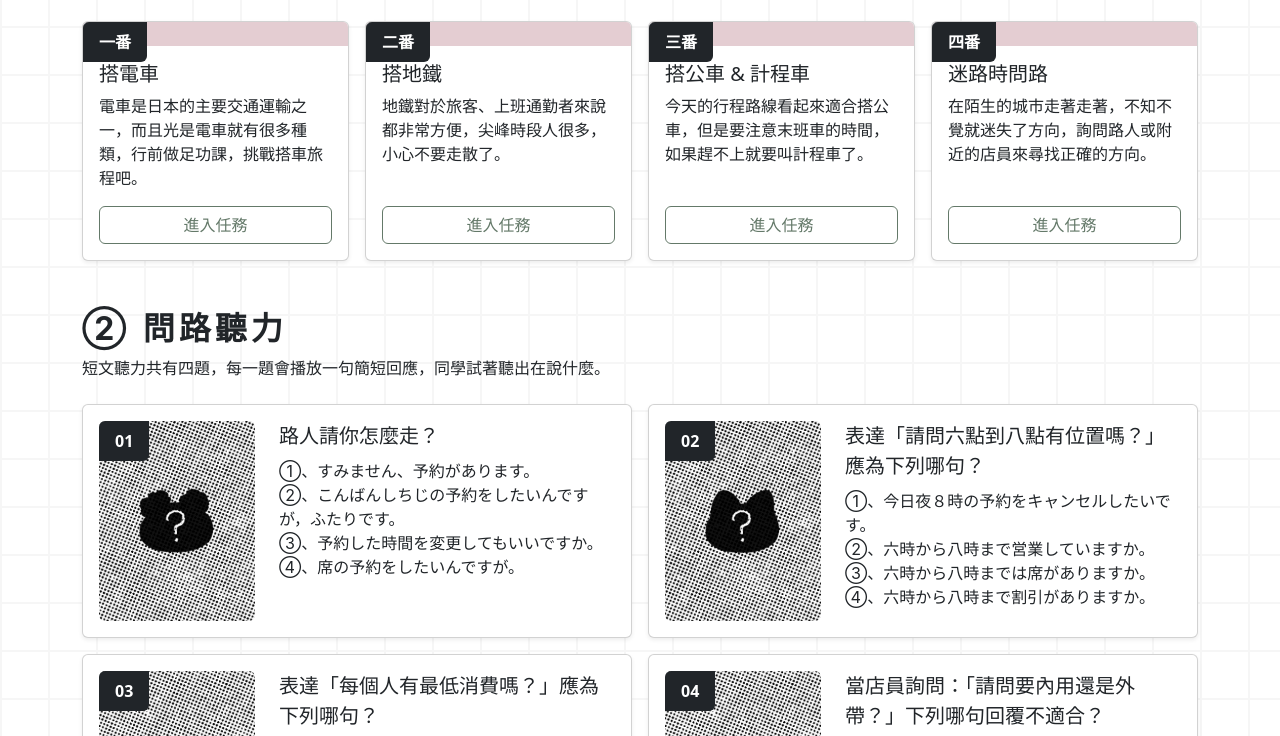
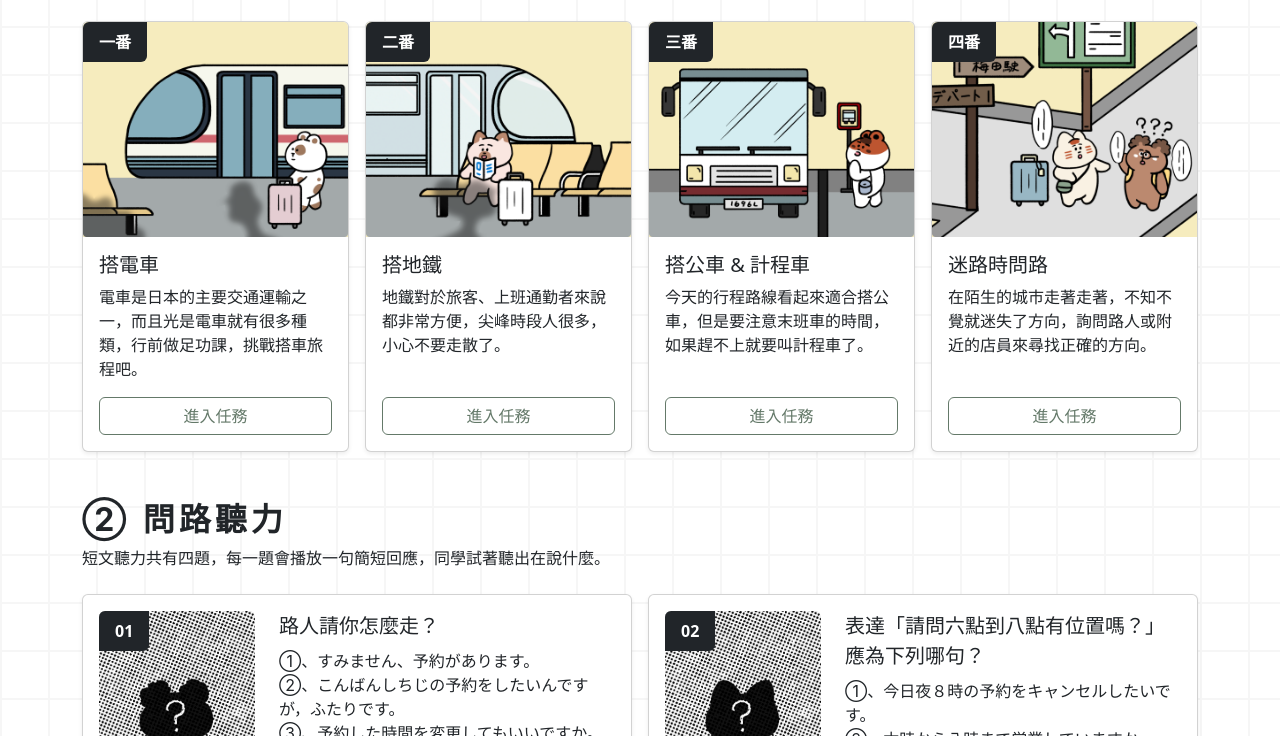
Before and after one commit to icephy/project0522, a website: page koutsuu.html in a window 1280 px wide. Shown: the part 646-1382 px from the top of the page. Drawn offline with nearby package versions, Linux system fonts and the light colour scheme.

Commit message:
更新交通任務卡封面圖片

```diff
--- a/css/helpers/_variables.scss
+++ b/css/helpers/_variables.scss
@@ -51,6 +51,7 @@ $flora:   #E0E4E1 !default;  // *custom
 $moore:   #EAEDE7 !default;  // *custom
 $palepink: #E4CDD2 !default; // *custom
 $strong:  #3781dc !default;  // *custom
+$goose:  #f6ecbe !default;  // *custom
 
 // scss-docs-end color-variables
 
@@ -75,6 +76,7 @@ $colors: (
   "moore":      $moore, // *custom light-bg
   "palepink":   $palepink, //*custom
   "strong":     $strong, // *custom strong
+  "goose":     $goose, // *custom goose
 ) !default;
 // scss-docs-end colors-map
 
@@ -338,6 +340,7 @@ $theme-colors: (
   "gull":       $gull,  // *custom primary
   "flora":      $flora, // *custom secondary
   "palepink":   $palepink, // *custom
+  "goose":      $goose, // *custom
 ) !default;
 // scss-docs-end theme-colors-map
 
--- a/koutsuu.html
+++ b/koutsuu.html
@@ -131,7 +131,7 @@
             <div class="col-6 col-md-6 col-lg-3">
               <div class="card h-100 shadow-sm">
                 <p class="position-absolute top-0 px-md-3 py-md-2 bg-dark fs-6 fw-bold text-white px-3 py-1 rounded-topLeft-bottomRight">一番</p>
-                <img src="img/japanese_food_card_001.png" class="card-img-top img-fluid bg-palepink d-block" alt="旅客">
+                <img src="img/koutsuu_card_001.png" class="card-img-top img-fluid bg-goose d-block" alt="旅客">
                 <div class="card-body d-flex flex-column">
                   <h5 class="card-title">搭電車</h5>
                   <p class="card-text">電車是日本的主要交通運輸之一，而且光是電車就有很多種類，行前做足功課，挑戰搭車旅程吧。
@@ -945,7 +945,7 @@
             <div class="col-6 col-md-6 col-lg-3">
               <div class="card h-100 shadow-sm">
                 <p class="position-absolute top-0 px-md-3 py-md-2 bg-dark fs-6 fw-bold text-white px-3 py-1 rounded-topLeft-bottomRight">二番</p>
-                <img src="img/japanese_food_card_002.png" class="card-img-top img-fluid bg-palepink d-block" alt="旅客">
+                <img src="img/koutsuu_card_002.png" class="card-img-top img-fluid bg-goose d-block" alt="旅客">
                 <div class="card-body d-flex flex-column">
                   <h5 class="card-title">搭地鐵</h5>
                   <p class="card-text">地鐵對於旅客、上班通勤者來說都非常方便，尖峰時段人很多，小心不要走散了。
@@ -1668,7 +1668,7 @@
             <div class="col-6 col-md-6 col-lg-3">
               <div class="card h-100 shadow-sm">
                 <p class="position-absolute top-0 px-md-3 py-md-2 bg-dark fs-6 fw-bold text-white px-3 py-1 rounded-topLeft-bottomRight">三番</p>
-                <img src="img/japanese_food_card_003.png" class="card-img-top img-fluid bg-palepink d-block" alt="旅客">
+                <img src="img/koutsuu_card_003.png" class="card-img-top img-fluid bg-goose d-block" alt="旅客">
                 <div class="card-body d-flex flex-column">
                   <h5 class="card-title">搭公車 & 計程車</h5>
                   <p class="card-text">今天的行程路線看起來適合搭公車，但是要注意末班車的時間，如果趕不上就要叫計程車了。
@@ -2729,7 +2729,7 @@
             <div class="col-6 col-md-6 col-lg-3">
               <div class="card h-100 shadow-sm">
                 <p class="position-absolute top-0 px-md-3 py-md-2 bg-dark fs-6 fw-bold text-white px-3 py-1 rounded-topLeft-bottomRight">四番</p>
-                <img src="img/japanese_food_card_004.png" class="card-img-top img-fluid bg-palepink d-block" alt="旅客">
+                <img src="img/koutsuu_card_004.png" class="card-img-top img-fluid bg-goose d-block" alt="旅客">
                 <div class="card-body d-flex flex-column">
                   <h5 class="card-title">迷路時問路</h5>
                   <p class="card-text">在陌生的城市走著走著，不知不覺就迷失了方向，詢問路人或附近的店員來尋找正確的方向。
```
Also changed, not shown: css/all.css, img/koutsuu_card_001.png (added), img/koutsuu_card_002.png (added), img/koutsuu_card_003.png (added), img/koutsuu_card_004.png (added), 1 other file.
